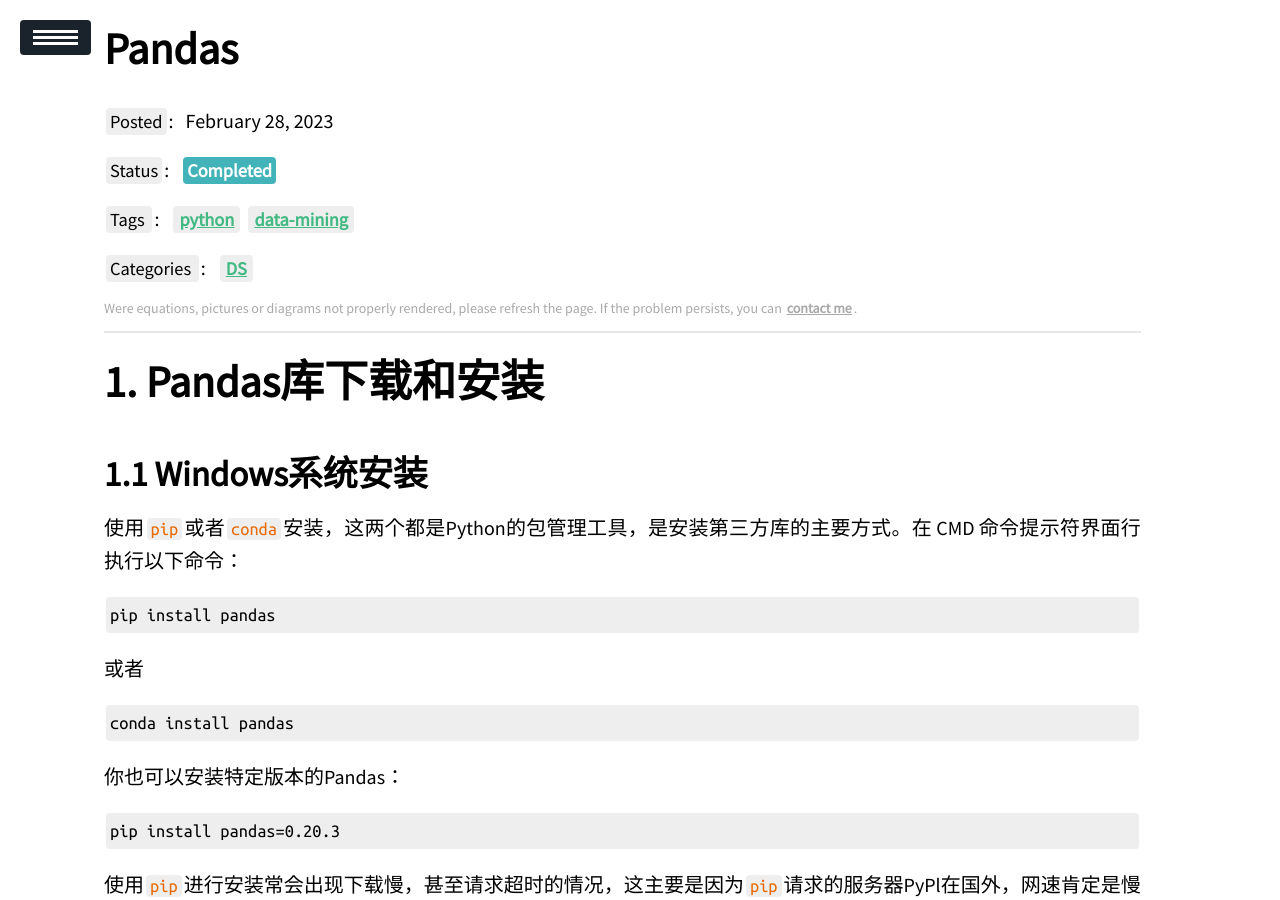
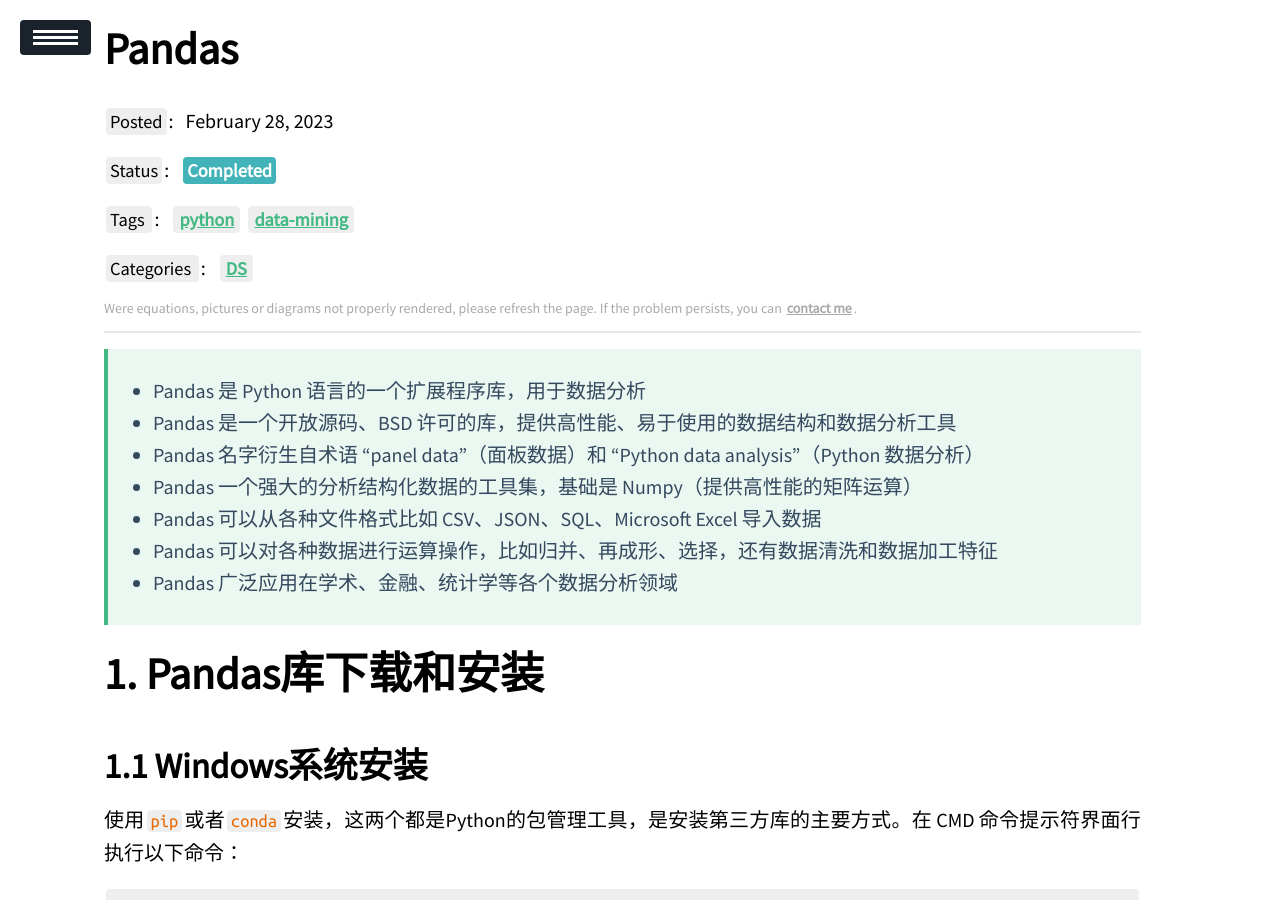
Before and after one commit to ssskz/ssskz.github.io, a Jekyll site: the page built from _posts/2023-2-28-Pandas.md, in a window 1280 px wide and 900 px high. Built offline with Jekyll 4.4.1, drawn with Linux system fonts in a browser that asks for light colours; our own code applies the rules of GitHub Pages for plain Markdown files; a script that is not in the unit is left out.

Commit message:
update
Signed-off-by: ssskz <12497590+ssskz@user.noreply.gitee.com>

```diff
--- a/_posts/2023-2-28-Pandas.md
+++ b/_posts/2023-2-28-Pandas.md
@@ -8,6 +8,16 @@
 categories: DS
 description: This is a knowledge sharing about pandas on Data Mining course given by [Pr.Chen](https://shengquanchen.github.io/) sms, Nankai University, in 2023 spring semester.
 ---
+
+> - Pandas 是 Python 语言的一个扩展程序库，用于数据分析
+> - Pandas 是一个开放源码、BSD 许可的库，提供高性能、易于使用的数据结构和数据分析工具
+> - Pandas 名字衍生自术语 "panel data"（面板数据）和 "Python data analysis"（Python 数据分析）
+> - Pandas 一个强大的分析结构化数据的工具集，基础是 Numpy（提供高性能的矩阵运算）
+> - Pandas 可以从各种文件格式比如 CSV、JSON、SQL、Microsoft Excel 导入数据
+> - Pandas 可以对各种数据进行运算操作，比如归并、再成形、选择，还有数据清洗和数据加工特征
+> - Pandas 广泛应用在学术、金融、统计学等各个数据分析领域
+
+
 # Pandas库下载和安装
 
 ## Windows系统安装
```
